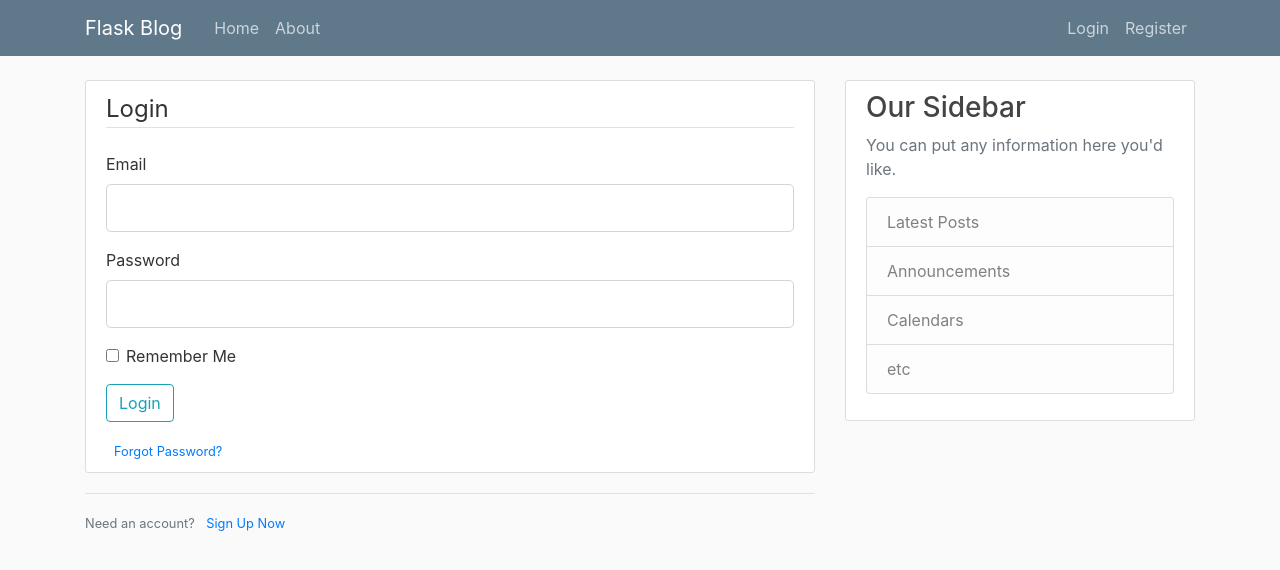
After one commit to sravanjsc/ffgt, a Flask app: page /login in a window 1280 px wide. The commit adds this page. Shown: the top 570 px of the page. Run offline with Flask 2, Linux system fonts and the light colour scheme; some libraries are stand-ins or nearby versions.

Commit message:
Created Forms for Registration and Login. Also created html pages for the forms.

```diff
--- a/app.py
+++ b/app.py
@@ -1,6 +1,9 @@
-from flask import Flask, render_template, url_for
+from flask import Flask, render_template, url_for, flash, redirect
+from forms import RegistrationForm, LoginForm
 
 app = Flask(__name__)
+
+app.config['SECRET_KEY'] = '77bdb130b68e6a73c78b16cf493caa28'
 
 posts = [
     {
@@ -28,6 +31,25 @@
 def about():
     return render_template('about.html', title='About')
 
+@app.route('/register', methods=['GET','POST'])
+def register():
+    form = RegistrationForm()
+    if form.validate_on_submit():
+        flash(f'Account created for {form.username.data}!', 'success')
+        return redirect(url_for('home'))
+    return render_template('register.html', title='Register', form=form)
+
+@app.route('/login', methods=['GET','POST'])
+def login():
+    form = LoginForm()
+    if form.validate_on_submit():
+        if form.email.data == 'sravanjsc@gmail.com' and form.password.data == 'srvnaeon':
+            flash('You have been logged in!', 'success')
+            return redirect(url_for('home'))
+        else:
+            flash('Login unsuccessful. Please check username and password', 'danger')
+    return render_template('login.html', title='Login', form=form)
+
 
 if __name__ == "__main__":
     app.run(debug=True)
--- /dev/null
+++ b/forms.py
@@ -0,0 +1,18 @@
+from flask_wtf import FlaskForm
+from wtforms import StringField, PasswordField, BooleanField, SubmitField
+from wtforms.validators import DataRequired, Length, Email, EqualTo
+
+
+class RegistrationForm(FlaskForm):
+    username = StringField('Username', validators=[DataRequired(), Length(min=2, max=20)])
+    email = StringField('Email', validators=[DataRequired(), Email()])
+    password = PasswordField('Password', validators=[DataRequired()])
+    confirm_password = PasswordField('Confirm Password', validators=[DataRequired(), EqualTo('password')])
+    submit = SubmitField('Sign Up')
+
+
+class LoginForm(FlaskForm):
+    email = StringField('Email', validators=[DataRequired(), Email()])
+    password = PasswordField('Password', validators=[DataRequired()])
+    remember = BooleanField('Remember Me')
+    submit = SubmitField('Login')
--- a/templates/layout.html
+++ b/templates/layout.html
@@ -25,13 +25,13 @@
           </button>
           <div class="collapse navbar-collapse" id="navbarToggle">
             <div class="navbar-nav mr-auto">
-              <a class="nav-item nav-link" href="/">Home</a>
-              <a class="nav-item nav-link" href="/about">About</a>
+              <a class="nav-item nav-link" href="{{ url_for('home') }}">Home</a>
+              <a class="nav-item nav-link" href="{{ url_for('about') }}">About</a>
             </div>
             <!-- Navbar Right Side -->
             <div class="navbar-nav">
-              <a class="nav-item nav-link" href="/login">Login</a>
-              <a class="nav-item nav-link" href="/register">Register</a>
+              <a class="nav-item nav-link" href="{{ url_for('login') }}">Login</a>
+              <a class="nav-item nav-link" href="{{ url_for('register') }}">Register</a>
             </div>
           </div>
         </div>
@@ -41,6 +41,15 @@
     <main role="main" class="container">
       <div class="row">
         <div class="col-md-8">
+            {% with messages = get_flashed_messages(with_categories=True) %}
+                {% if messages %}
+                    {% for category, message in messages %}
+                        <div class="alert alert-{{ category }}">
+                            {{ message }}
+                        </div>
+                    {% endfor %}
+                {% endif %}
+            {% endwith %}
           {% block content %}{% endblock %}
         </div>
         <div class="col-md-4">
--- /dev/null
+++ b/templates/login.html
@@ -0,0 +1,65 @@
+{% extends 'layout.html' %}
+
+{% block content %}
+<div class="content-section">
+    <form method="post" action="">
+        {{ form.hidden_tag() }}
+        <fieldset class="form-group">
+            <legend class="border-bottom mb-4">Login</legend>
+
+            <!-- Email Section -->
+
+            <div class="form-group">
+                {{ form.email.label(class="form-control-label") }}
+
+                {% if form.email.errors %}
+                    {{ form.email(class="form-control form-control-lg is-invalid") }}
+                    <div class="invalid-feedback">
+                        {% for error in form.email.errors %}
+                            <span>{{ error }}</span>
+                        {% endfor %}
+                    </div>
+                {% else %}
+                    {{ form.email(class="form-control form-control-lg") }}
+                {% endif %}
+
+            </div>
+
+            <!-- Password Section -->
+
+            <div class="form-group">
+                {{ form.password.label(class="form-control-label") }}
+                {% if form.password.errors %}
+                    {{ form.password(class="form-control form-control-lg is-invalid") }}
+                    <div class="invalid-feedback">
+                        {% for error in form.password.errors %}
+                            <span>{{ error }}</span>
+                        {% endfor %}
+                    </div>
+                {% else %}
+                    {{ form.password(class="form-control form-control-lg") }}
+                {% endif %}
+
+            </div>
+            <div class="form-check">
+                {{ form.remember(class="form-check-input") }}
+                {{ form.remember.label(class="form-check-label") }}
+            </div>
+
+        <!-- Submit Section -->
+
+        </fieldset>
+        <div class="form-group">
+            {{ form.submit(class="btn btn-outline-info") }}
+        </div>
+        <small class="text-muted ml-2">
+            <a href="#">Forgot Password?</a>
+        </small>
+    </form>
+</div>
+<div class="border-top pt-3">
+    <small class="text-muted">
+        Need an account? <a class="ml-2" href="{{ url_for('register') }}">Sign Up Now</a>
+    </small>
+</div>
+{% endblock content %}
```
Also changed, not shown: templates/register.html (added, +93 -0 lines).
